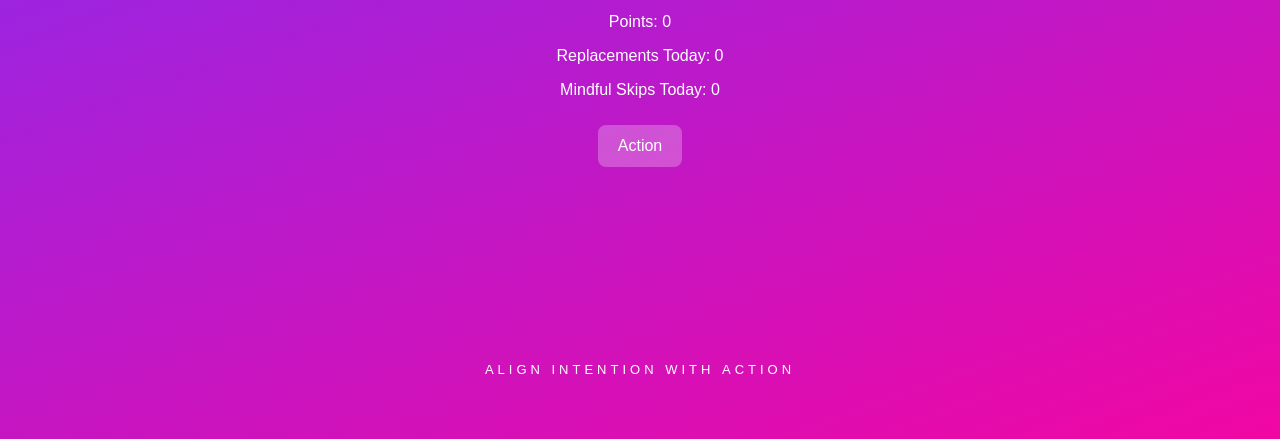
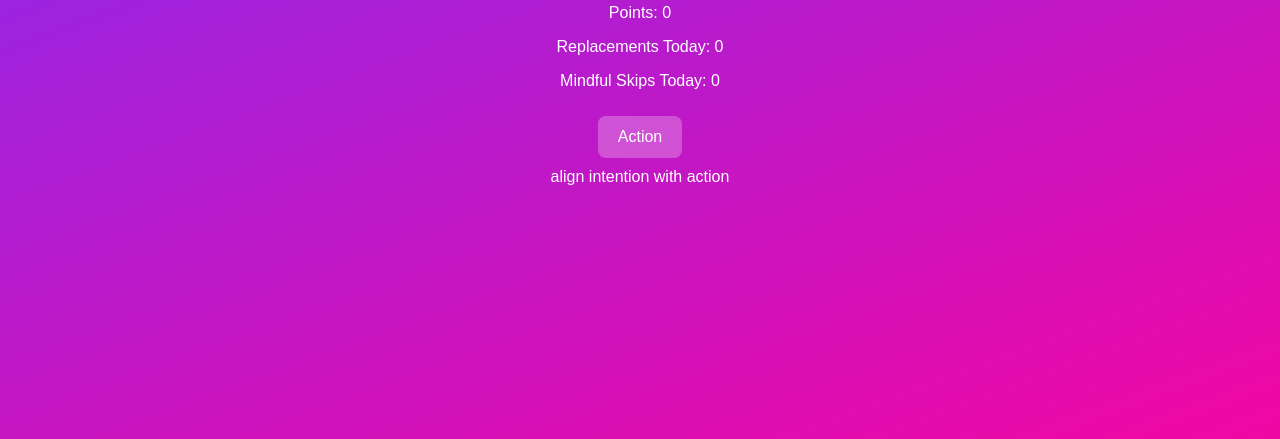
Before and after one commit to magdatavarozzi/habit-track, a plain HTML site: page index.html in a window 1280 px wide. Shown: the part 361-800 px from the top of the page. Drawn offline with Linux system fonts and the light colour scheme.

Commit message:
Add files via upload

```diff
--- a/index.html
+++ b/index.html
@@ -3,15 +3,13 @@
 <head>
   <meta charset="UTF-8">
   <meta name="viewport" content="width=device-width, initial-scale=1.0">
-  <title>Habit Tracker</title>
+  <title>Psychologically Optimized Habit Tracker</title>
   <link rel="stylesheet" href="style.css">
 </head>
 <body>
   <!-- Home Screen -->
   <div id="home" class="screen show">
     <h1>Habit Tracker</h1>
-
-
     <p>Current Streak: <span id="streak">0</span></p>
     <p>Points: <span id="points">0</span></p>
     <p>Replacements Today: <span id="replacements">0</span></p>
@@ -69,7 +67,7 @@
 
   <!-- Star Canvas -->
   <canvas id="starCanvas"></canvas>
-  <div class="tagline-bottom">align intention with action</div>
+  <div class="tagline">align intention with action</div>
   <script src="script.js"></script>
 </body>
 </html>
```
